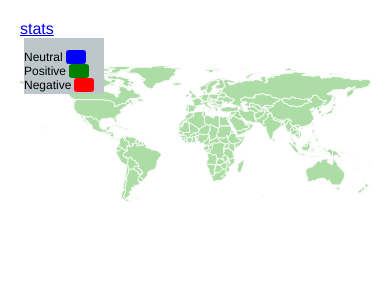
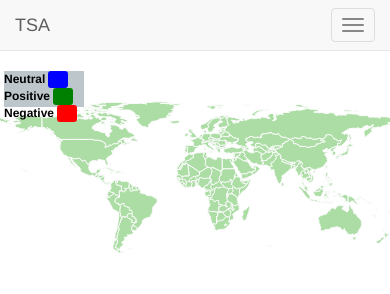
Before and after one commit to matkluska/twitter-stream-analysis-front, a website: page www/index.html in a window 390 px wide. Drawn offline with nearby package versions, Linux system fonts and the light colour scheme; no server answers.

Commit message:
Added navbar and set hashtags cloud position to fixed

```diff
--- a/www/css/styles.css
+++ b/www/css/styles.css
@@ -1,25 +1,28 @@
 body {
     /*background: #000;*/
-    padding: 10px;
-    margin: 10px;
     font-family: "Helvetica Neue", Helvetica, Arial, sans-serif;
     color: black;
 }
+
 .linker {
     color: #ff9900;
     background: #fff294;
 }
+
 .linker:hover {
     color: blue;
     background-color: #e7eaff
 }
+
 #header {
     text-align: center;
 }
+
 #subtext1 {
     text-align: center;
     padding-top: 10px;
 }
+
 #subtext2 {
     text-align: center;
     padding-bottom: 5px;
@@ -39,11 +42,13 @@ h1 {
     border-bottom: double 3px;
     font-size: 26px;
 }
+
 h3 {
     display: inline;
     float: top;
     /*color: #E5DBD2;*/
 }
+
 /*#worldmap {*/
 /*top: 0;*/
 /*bottom: 0;*/
@@ -60,6 +65,7 @@ h3 {
 .datamaps-hoverover {
     stroke-width: 20px;
 }
+
 .hoverinfo {
     padding: 10px 10px 10px 10px !important;
     text-align: center;
@@ -69,13 +75,14 @@ h3 {
     /*border: 1px solid #CCC;*/
     border-radius: 0 8px 8px !important;
 }
+
 .tooltip h3 {
     font-weight: bold;
     font-style: italic;
     background-color: rgba(247, 247, 247, 0.75);
     font-family: "Helvetica Neue", Helvetica, Arial, sans-serif;
     color: #3333FF;
-    //color: rgba(0,0,0,1.0);
+/ / color: rgba(0, 0, 0, 1.0);
     text-align: center;
     border-bottom: 1px solid #ebebeb;
     border-radius: 5px 5px 0 0;
@@ -87,17 +94,20 @@ h3 {
     color: #002147;
     text-align: center;
 }
+
 .tooltip h6 {
     font-weight: normal;
     font-family: "Helvetica Neue", Helvetica, Arial, sans-serif;
     color: #5F9F9F;
     text-align: center;
 }
+
 .hoverinfo a {
     font-size: 12px;
     color: #000;
     text-decoration: none;
 }
+
 /*.tooltip {
     position: absolute;
     max-width: 700px;
@@ -126,7 +136,7 @@ h3 {
     right: 0;
     top: 0;
     display: block;
-    //padding: 5px;
+/ / padding: 5 px;
     height: 36px;
     width: 80px;
 }
--- a/www/index.html
+++ b/www/index.html
@@ -1,20 +1,44 @@
-<!DOCTYPE html>
-<meta charset="utf-8">
+<html>
 <head>
     <title>Twitter Stream Sentiment Analysis</title>
 
     <!--CSS-->
     <link rel="stylesheet" type="text/css" href="css/styles.css"/>
+    <link rel="stylesheet" href="https://maxcdn.bootstrapcdn.com/bootstrap/3.3.7/css/bootstrap.min.css"
+          integrity="sha384-BVYiiSIFeK1dGmJRAkycuHAHRg32OmUcww7on3RYdg4Va+PmSTsz/K68vbdEjh4u" crossorigin="anonymous">
 
     <!--JS-->
     <script src="https://cdnjs.cloudflare.com/ajax/libs/jquery/3.2.1/jquery.min.js"></script>
     <script src="https://cdnjs.cloudflare.com/ajax/libs/socket.io/1.7.3/socket.io.min.js"></script>
+    <script src="https://maxcdn.bootstrapcdn.com/bootstrap/3.3.7/js/bootstrap.min.js"
+            integrity="sha384-Tc5IQib027qvyjSMfHjOMaLkfuWVxZxUPnCJA7l2mCWNIpG9mGCD8wGNIcPD7Txa"
+            crossorigin="anonymous"></script>
     <script src="js/libs/d3.v3.5.17.min.js" type="text/javascript"></script>
     <script src="js/libs/topojson.v1.min.js" type="text/javascript"></script>
     <script src="js/libs/datamaps.world.min.js" type="text/javascript"></script>
 </head>
 <body>
-<a href="stats.html">stats</a>
+<nav class="navbar navbar-default navbar-static-top">
+    <div class="container">
+        <div class="navbar-header">
+            <button type="button" class="navbar-toggle collapsed" data-toggle="collapse" data-target="#navbar"
+                    aria-expanded="false" aria-controls="navbar">
+                <span class="sr-only">Toggle navigation</span>
+                <span class="icon-bar"></span>
+                <span class="icon-bar"></span>
+                <span class="icon-bar"></span>
+            </button>
+            <a class="navbar-brand" href="index.html">TSA</a>
+        </div>
+        <div id="navbar" class="navbar-collapse collapse">
+            <ul class="nav navbar-nav">
+                <li><a href="index.html">World Map</a></li>
+                <li><a href="stats.html">Stats</a></li>
+            </ul>
+        </div>
+    </div>
+</nav>
 <div id="worldmap"></div>
 <script src="js/datamap.js" type="text/javascript"></script>
 </body>
+</html>
```
Also changed, not shown: www/stats.html (+21 -1 lines). Lines whose indentation alone changed are shown as unchanged.
